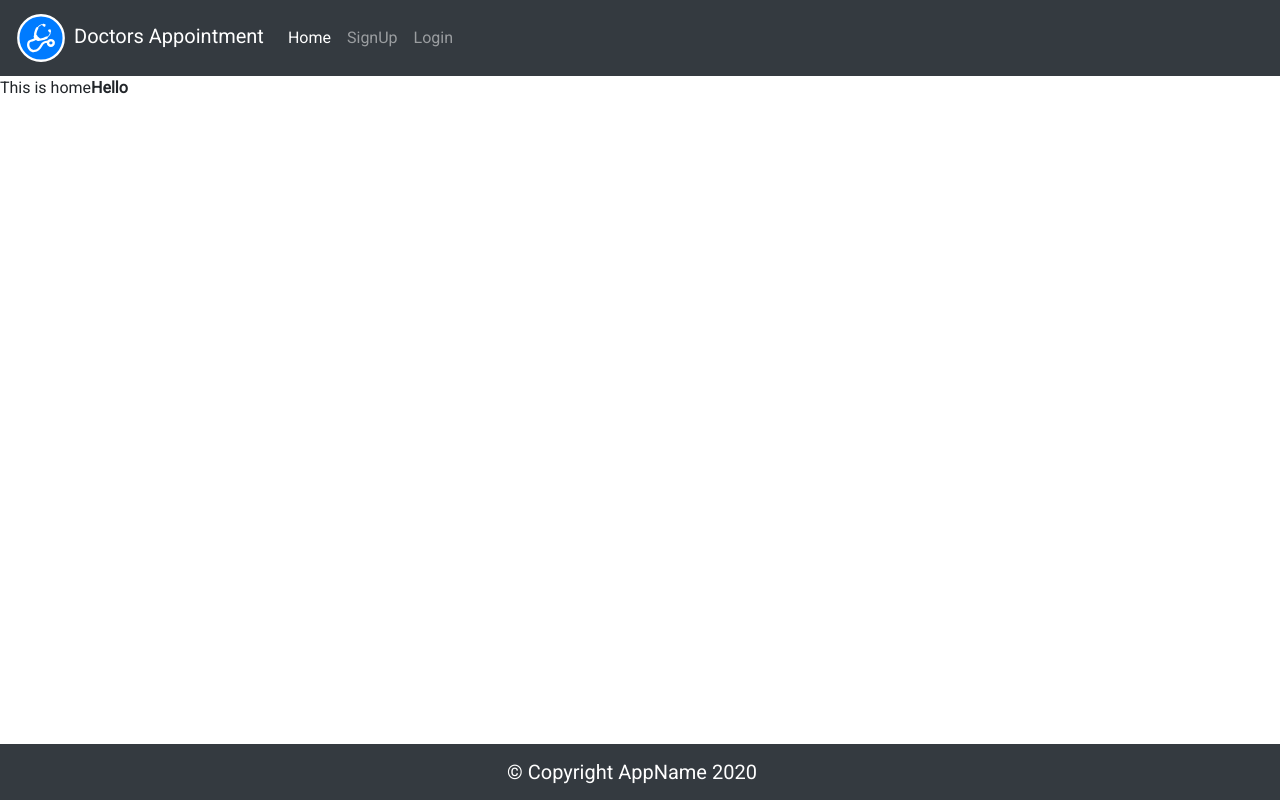
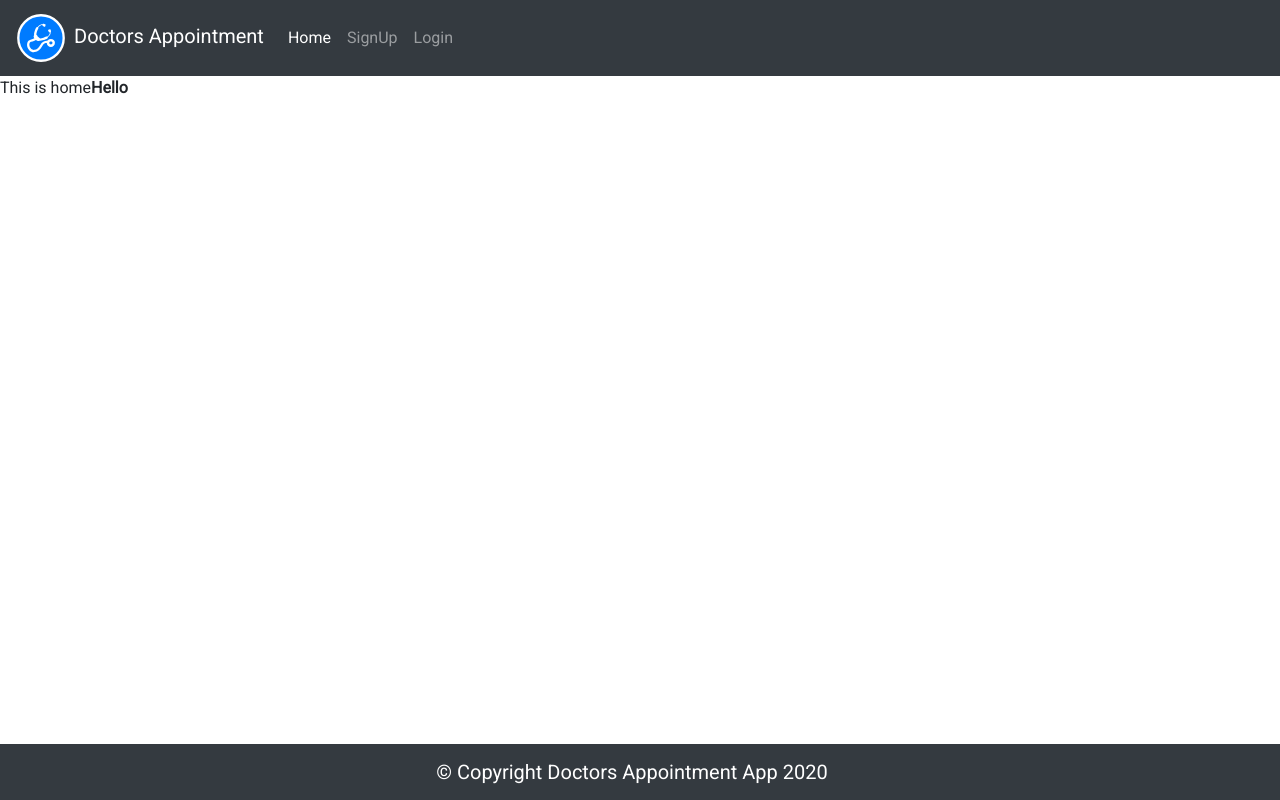
Before and after one commit to Somsubhra1/Doctors-Appointment, a React (Create React App) app in the folder client/: page / in a window 1280 px wide. Built offline with nearby package versions, Linux system fonts and the light colour scheme.

Commit message:
Updated footer

```diff
--- a/client/src/components/Footer.js
+++ b/client/src/components/Footer.js
@@ -4,8 +4,8 @@ import { NavbarBrand } from "reactstrap";
 const Footer = () => {
   return (
     <footer className="p-2">
-      <NavbarBrand color="dark" style={{ color: "#fff"}}>
-        &copy; Copyright AppName {new Date().getFullYear()}
+      <NavbarBrand color="dark" style={{ color: "#fff" }}>
+        &copy; Copyright Doctors Appointment App {new Date().getFullYear()}
       </NavbarBrand>
     </footer>
   );
```
